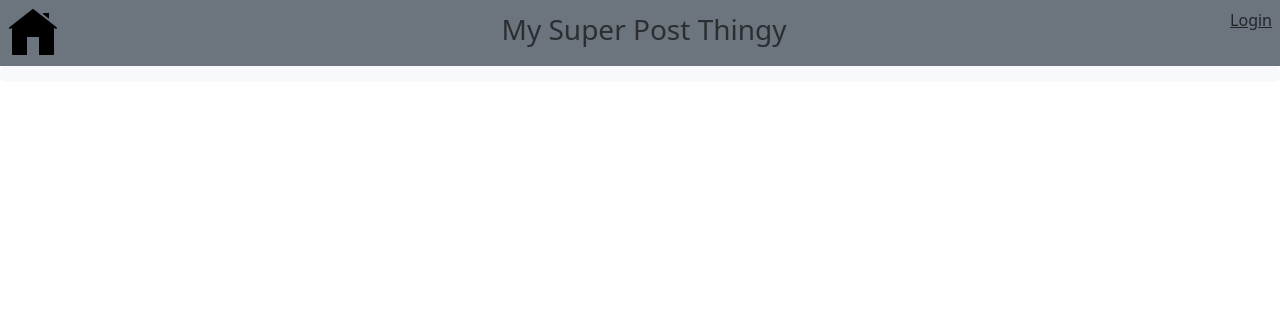
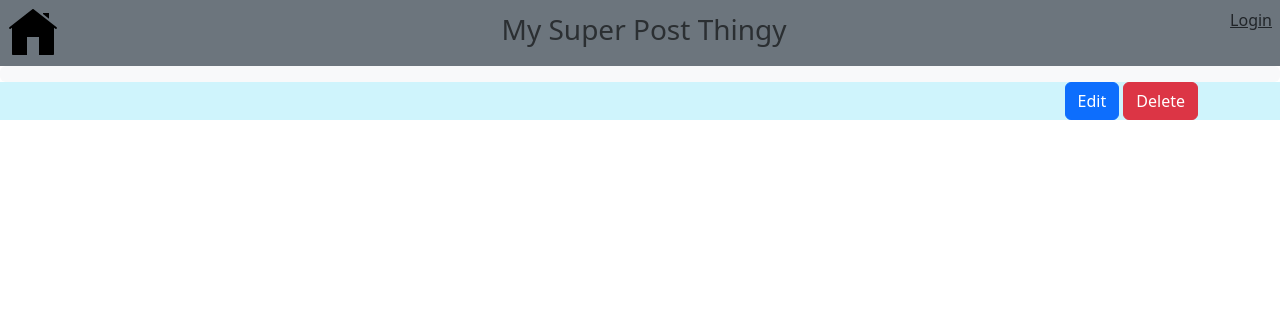
Before and after one commit to Rignchen/Php-blog, a PHP site: template templates/post.twig in a window 1280 px wide. Shown: the top 326 px of the page. Run offline with PHP 8.4, Linux system fonts and the light colour scheme; the template is opened without the code that fills it: most values are stand-ins (such as "Sample title", 1, 10 or a date in 2020); some libraries are stand-ins or nearby versions.

Commit message:
feat: add post's footer

```diff
--- a/templates/post.twig
+++ b/templates/post.twig
@@ -33,6 +33,18 @@
     <div class="bg-warning-subtle">
         {{ data["content"] | nl2br }}
     </div>
+	<div class="bg-info-subtle">
+	    <div class="container d-flex justify-content-between">
+	        <p>{{ data["created_at"] }}</p>
+	        <a href="/user/{{ creator["username"] }}">
+	            {{ creator["username"] }}
+	        </a>
+	        <span>
+	            <a href="/edit/{{ creator["username"] }}/{{ data["title"] }}" class="btn btn-primary">Edit</a>
+	            <a href="/delete/{{ creator["username"] }}/{{ data["title"] }}" class="btn btn-danger">Delete</a>
+	        </span>
+	    </div>
+	</div>
 </main>
 <script src="https://cdn.jsdelivr.net/npm/bootstrap@5.3.2/dist/js/bootstrap.bundle.min.js" integrity="sha384-C6RzsynM9kWDrMNeT87bh95OGNyZPhcTNXj1NW7RuBCsyN/o0jlpcV8Qyq46cDfL" crossorigin="anonymous"></script>
 </body>
```
